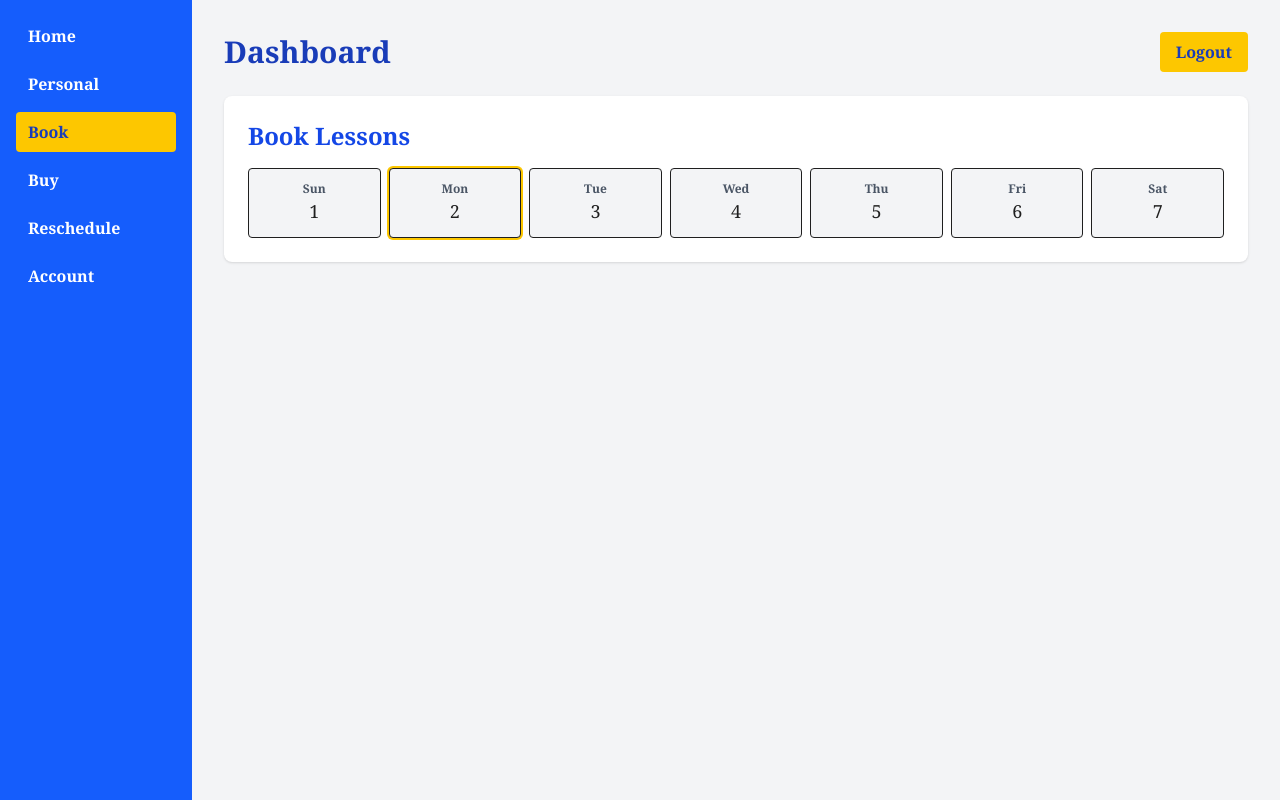
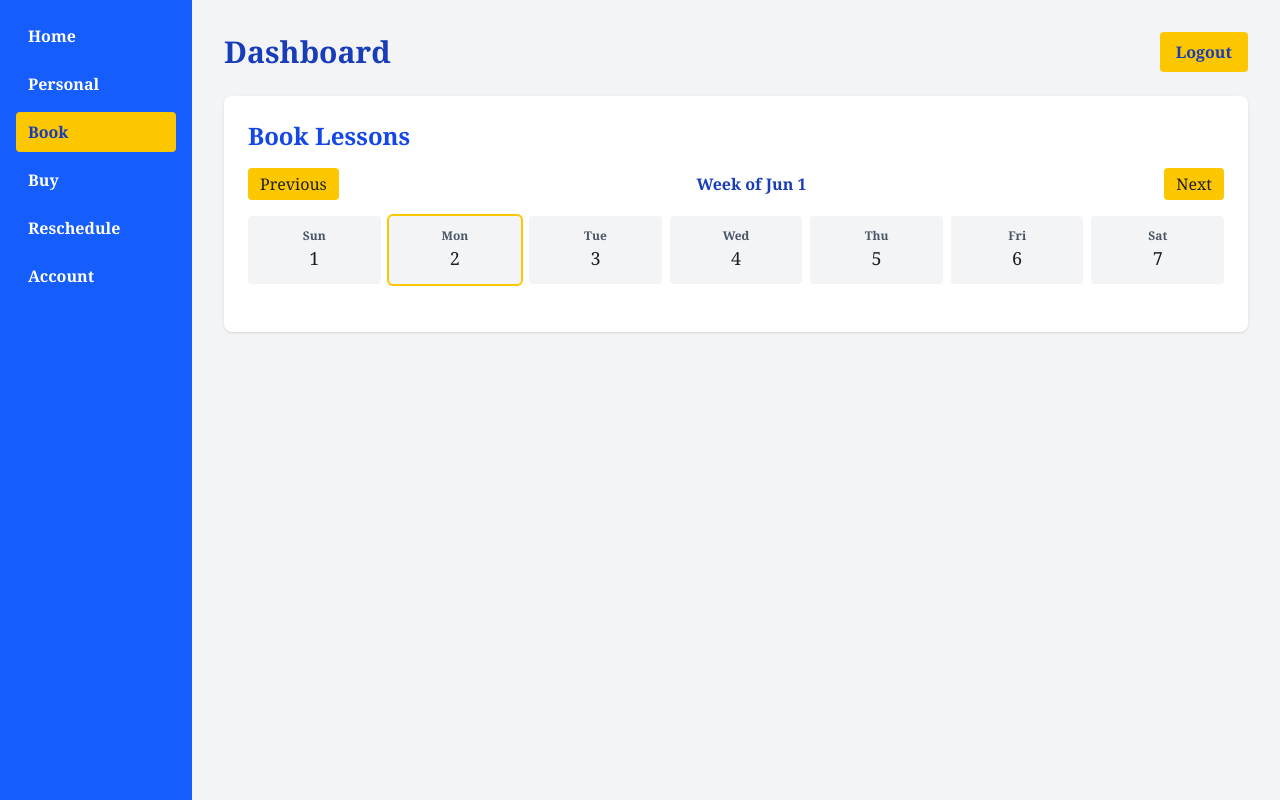
Before and after one commit to ssh-expitrans/music-plat, a Next.js app: page /dashboard in a window 1280 px wide. Both pictures are taken after a click on the button "Book". Built offline with nearby package versions, Linux system fonts and the light colour scheme.

Commit message:
calendar updates

```diff
--- a/src/app/dashboard/page.tsx
+++ b/src/app/dashboard/page.tsx
@@ -4,18 +4,18 @@ import { useState } from "react";
 
 const tabs = ["Home", "Personal", "Book", "Buy", "Reschedule", "Account"];
 
-function getCurrentWeekDays(): Date[] {
-  const today = new Date();
-  const dayOfWeek = today.getDay(); // 0 = Sunday
-  const startOfWeek = new Date(today);
-  startOfWeek.setDate(today.getDate() - dayOfWeek);
-
-  return Array.from({ length: 7 }, (_, i) => {
-    const d = new Date(startOfWeek);
-    d.setDate(startOfWeek.getDate() + i);
-    return d;
-  });
-}
+// Define your time slots (could be customized):
+const timeSlots = [
+  "9:00 AM",
+  "10:00 AM",
+  "11:00 AM",
+  "12:00 PM",
+  "1:00 PM",
+  "2:00 PM",
+  "3:00 PM",
+  "4:00 PM",
+  "5:00 PM",
+];
 
 function getMonthDays(year: number, month: number): Date[] {
   const date = new Date(year, month, 1);
@@ -29,11 +29,47 @@ function getMonthDays(year: number, month: number): Date[] {
 
 export default function DemoDashboard() {
   const [selectedTab, setSelectedTab] = useState("Home");
-  const [selectedDay, setSelectedDay] = useState<number | null>(null);
+  const [selectedDay, setSelectedDay] = useState<string | null>(null);
+  const [selectedTime, setSelectedTime] = useState<string | null>(null);
+
+
+  // State for "Book" tab: current week start date
+  const [currentWeekStart, setCurrentWeekStart] = useState(() => {
+    const today = new Date();
+    const dayOfWeek = today.getDay();
+    const start = new Date(today);
+    start.setDate(today.getDate() - dayOfWeek);
+    start.setHours(0, 0, 0, 0);
+    return start;
+  });
+
+  // Handlers for week navigation
+  const prevWeek = () => {
+    setCurrentWeekStart((date) => {
+      const newDate = new Date(date);
+      newDate.setDate(newDate.getDate() - 7);
+      return newDate;
+    });
+  };
+
+  const nextWeek = () => {
+    setCurrentWeekStart((date) => {
+      const newDate = new Date(date);
+      newDate.setDate(newDate.getDate() + 7);
+      return newDate;
+    });
+  };
+
+  // Generate current week days for "Book"
+  const currentWeek = Array.from({ length: 7 }, (_, i) => {
+    const d = new Date(currentWeekStart);
+    d.setDate(currentWeekStart.getDate() + i);
+    return d;
+  });
 
   const renderContent = () => {
     switch (selectedTab) {
-      case "Home":
+      case "Home": {
         const today = new Date();
         const monthDays = getMonthDays(today.getFullYear(), today.getMonth());
 
@@ -90,6 +126,7 @@ export default function DemoDashboard() {
             </div>
           </div>
         );
+      }
 
       case "Personal":
         return (
@@ -116,22 +153,45 @@ export default function DemoDashboard() {
         );
 
 case "Book":
-        const weekDays = getCurrentWeekDays();
-
   return (
     <div className="bg-white p-6 rounded-lg shadow">
       <h2 className="text-2xl font-bold mb-4 text-blue-700">Book Lessons</h2>
-            <div className="flex justify-between gap-2">
-              {weekDays.map((date) => {
-                const dayNum = date.getDate();
-                const isSelected = selectedDay === dayNum;
-                const isToday =
-                  date.toDateString() === new Date().toDateString();
+      <div className="flex justify-between items-center mb-4">
+        <button
+          onClick={prevWeek}
+          className="px-3 py-1 bg-yellow-400 rounded hover:bg-yellow-300"
+        >
+          Previous
+        </button>
+        <div className="font-semibold text-blue-800">
+          Week of{" "}
+          {currentWeekStart.toLocaleDateString(undefined, {
+            month: "short",
+            day: "numeric",
+          })}
+        </div>
+        <button
+          onClick={nextWeek}
+          className="px-3 py-1 bg-yellow-400 rounded hover:bg-yellow-300"
+        >
+          Next
+        </button>
+      </div>
+
+      {/* Calendar days */}
+      <div className="grid grid-cols-7 gap-2 text-center mb-6">
+        {currentWeek.map((date) => {
+          const dayString = date.toDateString();
+          const isSelected = selectedDay === dayString;
+          const isToday = dayString === new Date().toDateString();
           return (
             <button
-                    key={date.toISOString()}
-                    onClick={() => setSelectedDay(dayNum)}
-                    className={`flex-1 py-3 rounded border transition flex flex-col items-center
+              key={dayString}
+              onClick={() => {
+                setSelectedDay(dayString);
+                setSelectedTime(null); // reset time when day changes
+              }}
+              className={`py-3 rounded cursor-pointer
                 ${
                   isSelected
                     ? "bg-yellow-400 text-blue-900 font-bold"
@@ -139,31 +199,84 @@ export default function DemoDashboard() {
                 }
                 ${isToday ? "ring-2 ring-yellow-400" : ""}
               `}
-                    aria-label={`Select day ${dayNum}, ${date.toDateString()}`}
+              aria-label={`Select day ${date.toLocaleDateString(undefined, {
+                weekday: "short",
+                month: "short",
+                day: "numeric",
+              })}`}
             >
-                    <span className="text-xs font-semibold text-gray-600">
-                      {date.toLocaleDateString(undefined, {
-                        weekday: "short",
-                      })}
-                    </span>
-                    <span className="text-lg">{dayNum}</span>
+              <div className="text-xs font-semibold text-gray-600">
+                {date.toLocaleDateString(undefined, { weekday: "short" })}
+              </div>
+              <div className="text-lg">{date.getDate()}</div>
             </button>
           );
         })}
       </div>
+
+      {/* Selected day info */}
       {selectedDay && (
-              <p className="mt-4 text-blue-700 font-semibold">
+        <div>
+          <p className="mb-2 text-blue-700 font-semibold">
             You selected{" "}
-                {new Date(
-                  new Date().setDate(selectedDay)
-                ).toLocaleDateString(undefined, {
+            {new Date(selectedDay).toLocaleDateString(undefined, {
               month: "long",
               day: "numeric",
+              year: "numeric",
+            })}
+          </p>
+
+          {/* Time slots */}
+<div className="max-w-md mx-auto">
+  <div className="grid grid-cols-3 gap-3">
+    {timeSlots.map((time) => (
+      <button
+        key={time}
+        onClick={() => setSelectedTime(time)}
+        className={`py-2 rounded cursor-pointer border font-semibold w-full
+          ${
+            selectedTime === time
+              ? "bg-yellow-400 text-blue-900 border-yellow-400"
+              : "bg-gray-100 hover:bg-yellow-200 border-transparent"
+          }
+        `}
+        aria-label={`Select time slot ${time}`}
+      >
+        {time}
+      </button>
+    ))}
+  </div>
+
+  {selectedTime && (
+    <div className="mt-4 text-center">
+      <button
+        onClick={() => alert(`Booked for ${selectedTime} on ${new Date(selectedDay!).toLocaleDateString()}`)}
+        className="px-6 py-2 bg-blue-700 text-white rounded hover:bg-blue-800 transition"
+      >
+        Book?
+      </button>
+    </div>
+  )}
+</div>
+
+
+
+          {/* Confirm or show selection */}
+          {selectedTime && (
+            <p className="mt-4 text-green-700 font-semibold">
+              You selected: {selectedTime} on{" "}
+              {new Date(selectedDay).toLocaleDateString(undefined, {
+                month: "long",
+                day: "numeric",
+                year: "numeric",
               })}
             </p>
           )}
         </div>
+      )}
+    </div>
   );
+
 
       case "Buy":
         return (
@@ -221,9 +334,7 @@ export default function DemoDashboard() {
             key={tab}
             onClick={() => setSelectedTab(tab)}
             className={`text-left px-3 py-2 rounded font-semibold ${
-              selectedTab === tab
-                ? "bg-yellow-400 text-blue-800"
-                : "hover:bg-blue-500"
+              selectedTab === tab ? "bg-yellow-400 text-blue-800" : "hover:bg-blue-500"
             }`}
           >
             {tab}
@@ -245,6 +356,7 @@ export default function DemoDashboard() {
             Logout
           </button>
         </header>
+
         {renderContent()}
       </section>
     </main>
```
Lines whose indentation alone changed are shown as unchanged.
